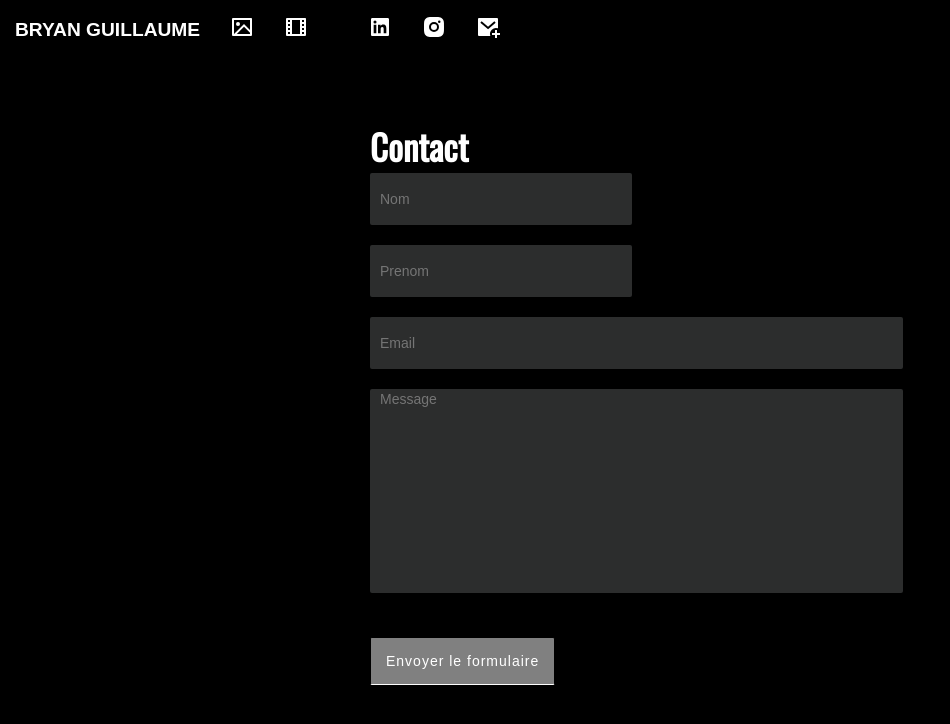
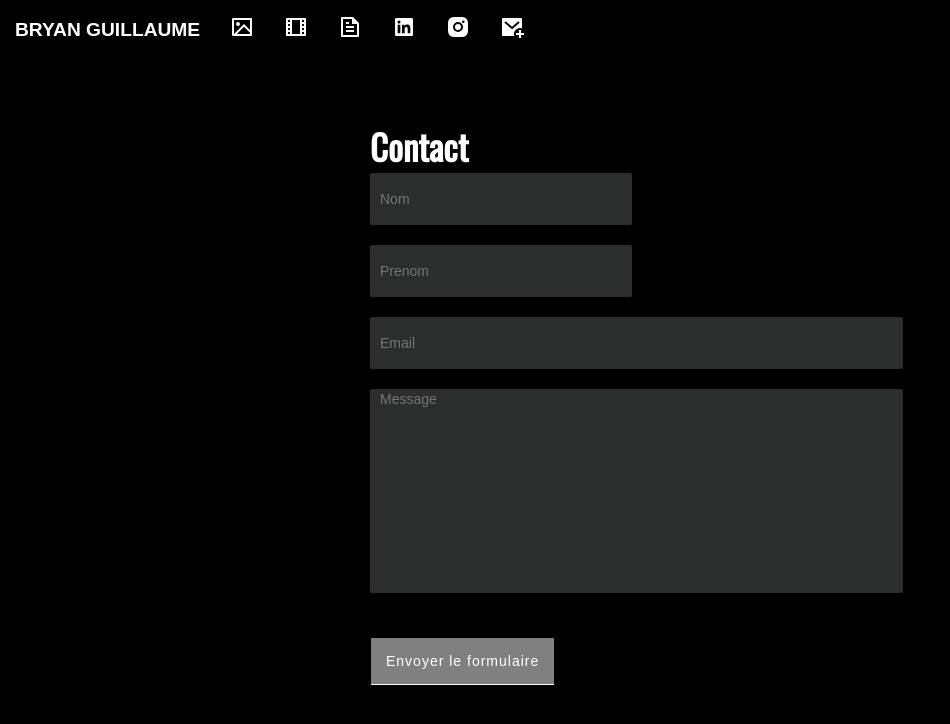
Before and after one commit to Medaka26001/Portfollio, a plain HTML site: page contact.html in a window 1280 px wide. Shown: the whole page, without its empty margins (0-950 px from the left). Drawn offline with nearby package versions, Linux system fonts and the light colour scheme.

Commit message:
mainpatchk

```diff
--- a/contact.html
+++ b/contact.html
@@ -15,7 +15,7 @@
             <li class="noopacitychange">BRYAN GUILLAUME</li>
             <li><a href="index.html"><svg xmlns="http://www.w3.org/2000/svg" viewBox="0 0 24 24" width="24" height="24"><path fill="none" d="M0 0h24v24H0z"/><path d="M4.828 21l-.02.02-.021-.02H2.992A.993.993 0 0 1 2 20.007V3.993A1 1 0 0 1 2.992 3h18.016c.548 0 .992.445.992.993v16.014a1 1 0 0 1-.992.993H4.828zM20 15V5H4v14L14 9l6 6zm0 2.828l-6-6L6.828 19H20v-1.172zM8 11a2 2 0 1 1 0-4 2 2 0 0 1 0 4z" fill="rgba(255,255,255,1)"/></svg></a></li>
             <li><a href="index.html"><svg xmlns="http://www.w3.org/2000/svg" viewBox="0 0 24 24" width="24" height="24"><path fill="none" d="M0 0h24v24H0z"/><path d="M2 3.993A1 1 0 0 1 2.992 3h18.016c.548 0 .992.445.992.993v16.014a1 1 0 0 1-.992.993H2.992A.993.993 0 0 1 2 20.007V3.993zM8 5v14h8V5H8zM4 5v2h2V5H4zm14 0v2h2V5h-2zM4 9v2h2V9H4zm14 0v2h2V9h-2zM4 13v2h2v-2H4zm14 0v2h2v-2h-2zM4 17v2h2v-2H4zm14 0v2h2v-2h-2z" fill="rgba(255,255,255,1)"/></svg></a></li>
-            <li></li>
+            <li><a href="Doc/CV..pdf"><svg xmlns="http://www.w3.org/2000/svg" viewBox="0 0 24 24" width="24" height="24"><path fill="none" d="M0 0h24v24H0z"/><path d="M21 8v12.993A1 1 0 0 1 20.007 22H3.993A.993.993 0 0 1 3 21.008V2.992C3 2.455 3.449 2 4.002 2h10.995L21 8zm-2 1h-5V4H5v16h14V9zM8 7h3v2H8V7zm0 4h8v2H8v-2zm0 4h8v2H8v-2z" fill="rgba(255,255,255,1)"/></svg></a></li>
             <li><a href="https://www.linkedin.com/in/bryan-guillaume-aaa153203/"><svg xmlns="http://www.w3.org/2000/svg" viewBox="0 0 24 24" width="24" height="24"><path fill="none" d="M0 0h24v24H0z"/><path d="M18.335 18.339H15.67v-4.177c0-.996-.02-2.278-1.39-2.278-1.389 0-1.601 1.084-1.601 2.205v4.25h-2.666V9.75h2.56v1.17h.035c.358-.674 1.228-1.387 2.528-1.387 2.7 0 3.2 1.778 3.2 4.091v4.715zM7.003 8.575a1.546 1.546 0 0 1-1.548-1.549 1.548 1.548 0 1 1 1.547 1.549zm1.336 9.764H5.666V9.75H8.34v8.589zM19.67 3H4.329C3.593 3 3 3.58 3 4.297v15.406C3 20.42 3.594 21 4.328 21h15.338C20.4 21 21 20.42 21 19.703V4.297C21 3.58 20.4 3 19.666 3h.003z" fill="rgba(255,255,255,1)"/></svg></a></li>
             <li><a href="https://www.instagram.com/bryan.photographie93/"><svg xmlns="http://www.w3.org/2000/svg" viewBox="0 0 24 24" width="24" height="24"><path fill="none" d="M0 0h24v24H0z"/><path d="M12 2c2.717 0 3.056.01 4.122.06 1.065.05 1.79.217 2.428.465.66.254 1.216.598 1.772 1.153a4.908 4.908 0 0 1 1.153 1.772c.247.637.415 1.363.465 2.428.047 1.066.06 1.405.06 4.122 0 2.717-.01 3.056-.06 4.122-.05 1.065-.218 1.79-.465 2.428a4.883 4.883 0 0 1-1.153 1.772 4.915 4.915 0 0 1-1.772 1.153c-.637.247-1.363.415-2.428.465-1.066.047-1.405.06-4.122.06-2.717 0-3.056-.01-4.122-.06-1.065-.05-1.79-.218-2.428-.465a4.89 4.89 0 0 1-1.772-1.153 4.904 4.904 0 0 1-1.153-1.772c-.248-.637-.415-1.363-.465-2.428C2.013 15.056 2 14.717 2 12c0-2.717.01-3.056.06-4.122.05-1.066.217-1.79.465-2.428a4.88 4.88 0 0 1 1.153-1.772A4.897 4.897 0 0 1 5.45 2.525c.638-.248 1.362-.415 2.428-.465C8.944 2.013 9.283 2 12 2zm0 5a5 5 0 1 0 0 10 5 5 0 0 0 0-10zm6.5-.25a1.25 1.25 0 0 0-2.5 0 1.25 1.25 0 0 0 2.5 0zM12 9a3 3 0 1 1 0 6 3 3 0 0 1 0-6z" fill="rgba(255,255,255,1)"/></svg></a></li>
             <li><svg xmlns="http://www.w3.org/2000/svg" viewBox="0 0 24 24" width="24" height="24"><path fill="none" d="M0 0h24v24H0z"/><path d="M22 13.341A6 6 0 0 0 14.341 21H3a1 1 0 0 1-1-1V4a1 1 0 0 1 1-1h18a1 1 0 0 1 1 1v9.341zm-9.94-1.658L5.648 6.238 4.353 7.762l7.72 6.555 7.581-6.56-1.308-1.513-6.285 5.439zM21 18h3v2h-3v3h-2v-3h-3v-2h3v-3h2v3z" fill="rgba(255,255,255,1)"/></svg></li>
```
